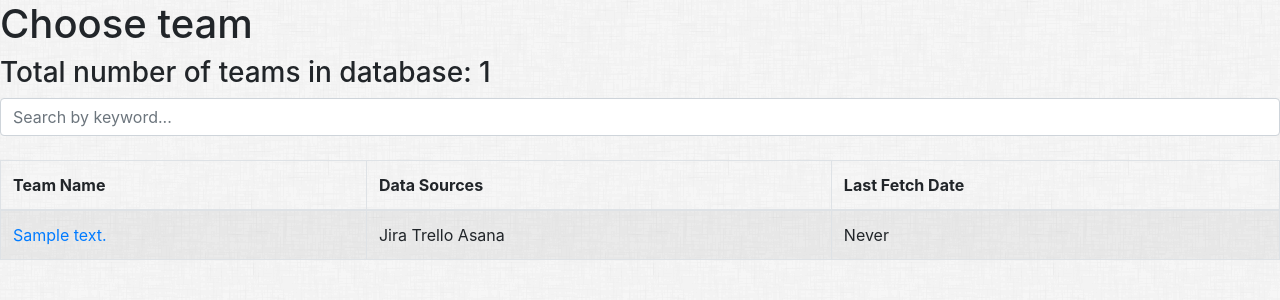
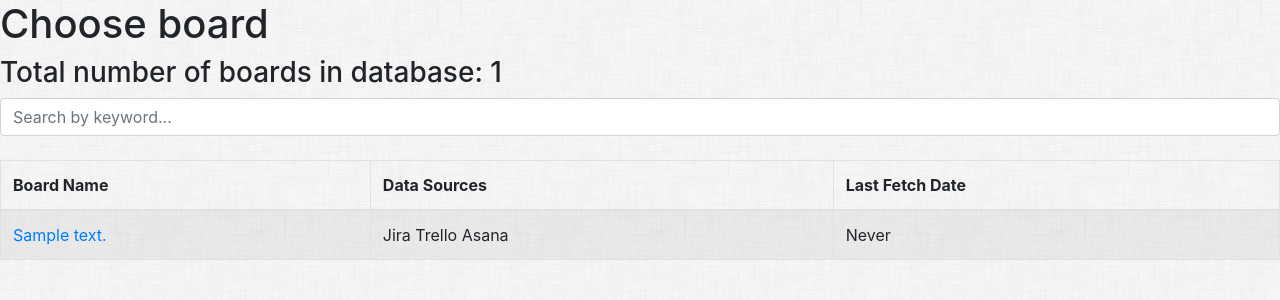
Before and after one commit to msm416/4castinate, a Django app: page /forecast/ in a window 1280 px wide. Shown: the part 56-356 px from the top of the page. Run offline with Django 3.2, Linux system fonts and the light colour scheme; tables that the repository leaves empty hold one stand-in row (values such as "Sample post"); some libraries are stand-ins or nearby versions.

Commit message:
Rename Team model to Board model

```diff
--- a/forecast/admin.py
+++ b/forecast/admin.py
@@ -1,5 +1,5 @@
 from django.contrib import admin
 
-from .models import Team
+from .models import Board
 
-admin.site.register(Team)
+admin.site.register(Board)
--- a/forecast/models.py
+++ b/forecast/models.py
@@ -9,7 +9,7 @@ from django.db import models
 from django.utils import timezone
 
 
-class Team(models.Model):
+class Board(models.Model):
     description = models.CharField(max_length=200)
     pub_date = models.DateTimeField('date created')
 
@@ -24,7 +24,7 @@ class Iteration(models.Model):
     # An instance of Iteration could be a sprint
     # duration = 1 week
     # source = Jira / Trello / None
-    team = models.ForeignKey(Team, on_delete=models.CASCADE)
+    board = models.ForeignKey(Board, on_delete=models.CASCADE)
     description = models.CharField(max_length=200)
     start_date = models.DateField(default=timezone.now)
 
@@ -37,7 +37,7 @@ class Iteration(models.Model):
 
 
 class Form(models.Model):
-    team = models.ForeignKey(Team, on_delete=models.CASCADE)
+    board = models.ForeignKey(Board, on_delete=models.CASCADE)
     description = models.CharField(max_length=200)
     start_date = models.DateField(default=timezone.now)
     wip_lower_bound = models.PositiveSmallIntegerField(default=20)
@@ -65,7 +65,7 @@ class Form(models.Model):
     def get_throughput_avg(self):
         cnt = 0
         throughput = 0
-        for iteration in self.team.iteration_set.all():
+        for iteration in self.board.iteration_set.all():
             # We're keeping track of the iterations that are not just a couple
             # days after the form's start date (cause we don't want partial iterations)
             if self.start_date - iteration.start_date >= datetime.timedelta(days=7):
--- a/forecast/templates/forecast/index.html
+++ b/forecast/templates/forecast/index.html
@@ -3,23 +3,23 @@
 
 {% block body %}
 
-    <h1>Choose team </h1>
-    <h3>Total number of teams in database: {{latest_team_list.count}}</h3>
+    <h1>Choose board </h1>
+    <h3>Total number of boards in database: {{latest_board_list.count}}</h3>
     <input class="form-control" id="myInput" type="text" placeholder="Search by keyword...">
     <br>
     <table class="table table-bordered table-striped">
         <thead>
         <tr>
-            <th>Team Name</th>
+            <th>Board Name</th>
             <th>Data Sources</th>
             <th>Last Fetch Date</th>
         </tr>
         </thead>
         <tbody id="myTable">
-        {% for team in latest_team_list %}
+        {% for board in latest_board_list %}
         <tr>
             <td>
-                <a href="{% url 'forecast:detail' team.id %}">{{ team.description }}</a>
+                <a href="{% url 'forecast:detail' board.id %}">{{ board.description }}</a>
             </td>
             <td>
                 Jira Trello Asana
--- a/forecast/templates/forecast/results.html
+++ b/forecast/templates/forecast/results.html
@@ -3,11 +3,11 @@
 
 {% block body %}
 
-    <h1>{{ team.description }} - {{ form.description }}</h1>
+    <h1>{{ board.description }} - {{ form.description }}</h1>
 
     <h2> Estimate another:
-        <a href="{% url 'forecast:detail' team.id %}"> form?</a>
-        <a href="{% url 'forecast:index' %}"> team?</a>
+        <a href="{% url 'forecast:detail' board.id %}"> form?</a>
+        <a href="{% url 'forecast:index' %}"> board?</a>
     </h2>
 
 
--- a/forecast/urls.py
+++ b/forecast/urls.py
@@ -6,11 +6,11 @@ app_name = 'forecast'
 urlpatterns = [
     path('', views.index, name='index'),
     # ex: /forecast/
-    path('<int:team_id>/', views.detail, name='detail'),
+    path('<int:board_id>/', views.detail, name='detail'),
     # ex: /forecast/5/
-    path('<int:team_id>/results/<int:form_id>/', views.results, name='results'),
+    path('<int:board_id>/results/<int:form_id>/', views.results, name='results'),
     # ex: /forecast/5/results/2
-    path('<int:team_id>/estimate/', views.estimate, name='estimate'),
+    path('<int:board_id>/estimate/', views.estimate, name='estimate'),
     # ex: /forecast/5/estimate/
 
     path('webhook/', views.webhook, name='webhook')
--- a/forecast/views.py
+++ b/forecast/views.py
@@ -5,7 +5,7 @@ from django.http import HttpResponse, HttpResponseRedirect
 from django.shortcuts import get_object_or_404, render
 from django.urls import reverse
 
-from .models import Team, Form, Simulation
+from .models import Board, Form, Simulation
 from collections import Counter
 
 from django.views.decorators.csrf import csrf_exempt
@@ -13,18 +13,18 @@ from django.views.decorators.http import require_POST
 
 
 def index(request):
-    latest_team_list = Team.objects.order_by('-pub_date')[:5]
-    context = {'latest_team_list': latest_team_list}
+    latest_board_list = Board.objects.order_by('-pub_date')[:5]
+    context = {'latest_board_list': latest_board_list}
     return render(request, 'forecast/index.html', context)
 
 
-def detail(request, team_id):
-    team = get_object_or_404(Team, pk=team_id)
-    return render(request, 'forecast/detail.html', {'team': team})
+def detail(request, board_id):
+    board = get_object_or_404(Board, pk=board_id)
+    return render(request, 'forecast/detail.html', {'board': board})
 
 
-def results(request, team_id, form_id):
-    team = get_object_or_404(Team, pk=team_id)
+def results(request, board_id, form_id):
+    board = get_object_or_404(Board, pk=board_id)
     form = get_object_or_404(Form, pk=form_id)
     simulations = []
     for sample in Simulation.objects.filter(form=form_id):
@@ -43,7 +43,7 @@ def results(request, team_id, form_id):
         centile_values.append(simulations[int((weeks_frequency_sum - 1) * 5 * i / 100)])
 
     return render(request, 'forecast/results.html', {
-        'team': team,
+        'board': board,
         'form': form,
         'weeks': weeks,
         'weeks_frequency': [x / weeks_frequency_sum for x in weeks_frequency],
@@ -53,14 +53,14 @@ def results(request, team_id, form_id):
     })
 
 
-def estimate(request, team_id):
-    team = get_object_or_404(Team, pk=team_id)
+def estimate(request, board_id):
+    board = get_object_or_404(Board, pk=board_id)
     try:
-        selected_form = team.form_set.get(pk=request.POST['form'])
+        selected_form = board.form_set.get(pk=request.POST['form'])
     except (KeyError, Form.DoesNotExist):
-        # Redisplay the team voting form.
+        # Redisplay the board voting form.
         return render(request, 'forecast/detail.html', {
-            'team': team,
+            'board': board,
             'error_message': "You didn't select a forecast input.",
         })
     else:
@@ -71,17 +71,17 @@ def estimate(request, team_id):
         # user hits the Back button.
         return HttpResponseRedirect(
             reverse('forecast:results',
-                    args=(team.id, selected_form.id)))
+                    args=(board.id, selected_form.id)))
 
 
 @require_POST
 @csrf_exempt
 def webhook(request):
     # data = json.loads(request.body)
-    team = get_object_or_404(Team, pk=1)
+    board = get_object_or_404(Board, pk=1)
 
     if Form.objects.count() < 10:
         aux = random.randint(0, 10000)
-        team.form_set.create(description=str(aux))
+        board.form_set.create(description=str(aux))
 
-    return render(request, 'forecast/detail.html', {'team': team})
+    return render(request, 'forecast/detail.html', {'board': board})
```
Also changed, not shown: forecast/templates/forecast/detail.html (+4 -4 lines).
